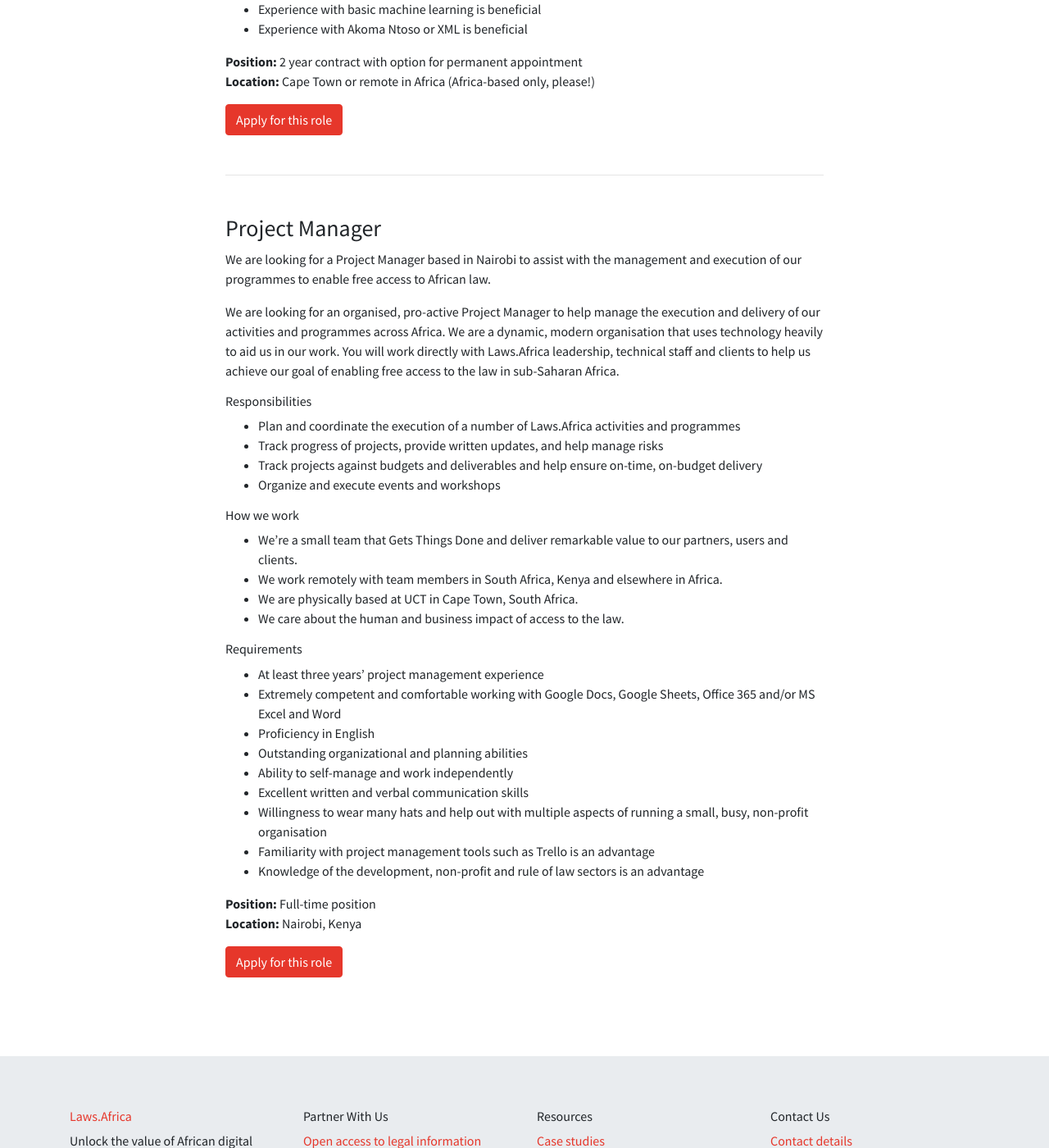
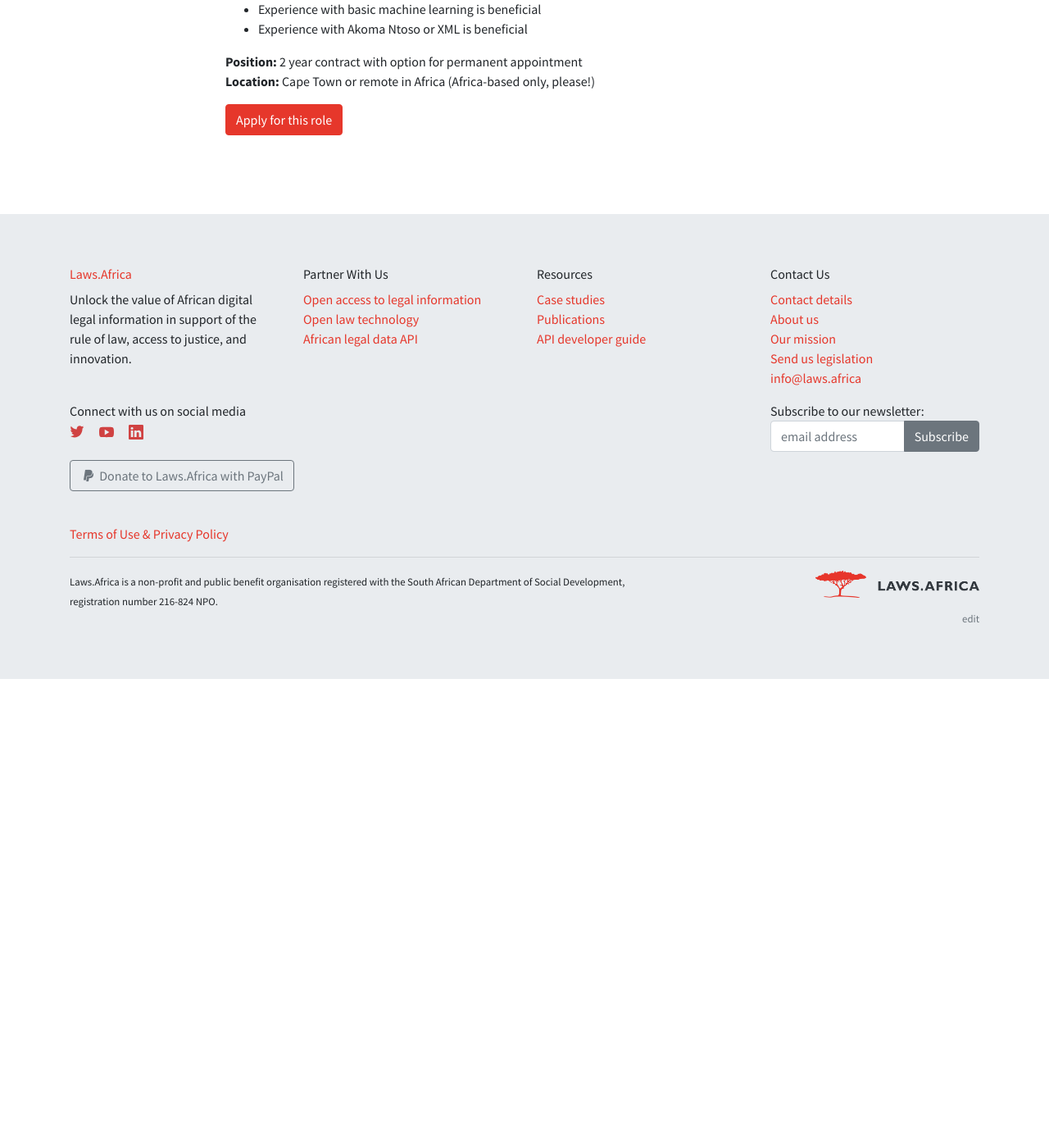
Before and after one commit to laws-africa/laws-africa.github.io, a Jekyll site: the page built from jobs.markdown, in a window 1280 px wide and 1400 px high, scrolled down 1259 px. Shown: the whole window at 82% size. Built offline with Jekyll 4.4.1, drawn with Linux system fonts in a browser that asks for light colours; nearby versions of some CDN libraries; after the commit the page ends 2087 px from its top, so only the background shows below that.

Commit message:
PM role is filled

```diff
--- a/jobs.markdown
+++ b/jobs.markdown
@@ -44,38 +44,5 @@ positions:
   location: Cape Town or remote in Africa (Africa-based only, please!)
   type: 2 year contract with option for permanent appointment
   cta: https://forms.gle/RfzWSKvQrn1serMv5
-- title: Project Manager
-  description: |-
-    We are looking for a Project Manager based in Nairobi to assist with the management and execution of our programmes to enable free access to African law.
-
-    We are looking for an organised, pro-active Project Manager to help manage
-    the execution and delivery of our activities and programmes across Africa.
-    We are a dynamic, modern organisation that uses technology heavily to aid
-    us in our work. You will work directly with Laws.Africa leadership,
-    technical staff and clients to help us achieve our goal of enabling free
-    access to the law in sub-Saharan Africa.
-  responsibilities: |-
-    * Plan and coordinate the execution of a number of Laws.Africa activities and programmes
-    * Track progress of projects, provide written updates, and help manage risks
-    * Track projects against budgets and deliverables and help ensure on-time, on-budget delivery
-    * Organize and execute events and workshops
-  way_of_working: |-
-    * We're a small team that Gets Things Done and deliver remarkable value to our partners, users and clients.
-    * We work remotely with team members in South Africa, Kenya and elsewhere in Africa.
-    * We are physically based at UCT in Cape Town, South Africa.
-    * We care about the human and business impact of access to the law.
-  requirements: |-
-    * At least three years’ project management experience
-    * Extremely competent and comfortable working with Google Docs, Google Sheets, Office 365 and/or MS Excel and Word
-    * Proficiency in English
-    * Outstanding organizational and planning abilities
-    * Ability to self-manage and work independently
-    * Excellent written and verbal communication skills
-    * Willingness to wear many hats and help out with multiple aspects of running a small, busy, non-profit organisation
-    * Familiarity with project management tools such as Trello is an advantage
-    * Knowledge of the development, non-profit and rule of law sectors is an advantage
-  location: Nairobi, Kenya
-  type: Full-time position
-  cta: https://docs.google.com/forms/d/e/1FAIpQLSfTLcmTrwKHL7In7zoYO1E_MLdAFxWGImeYukeCgp67sjskPg/viewform
 layout: jobs
 ---
```
